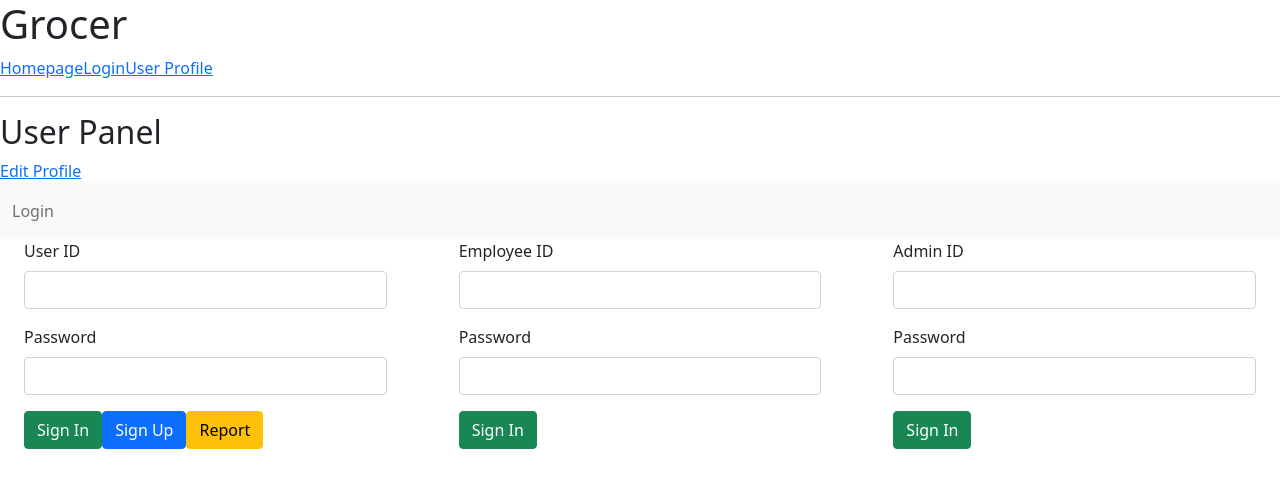
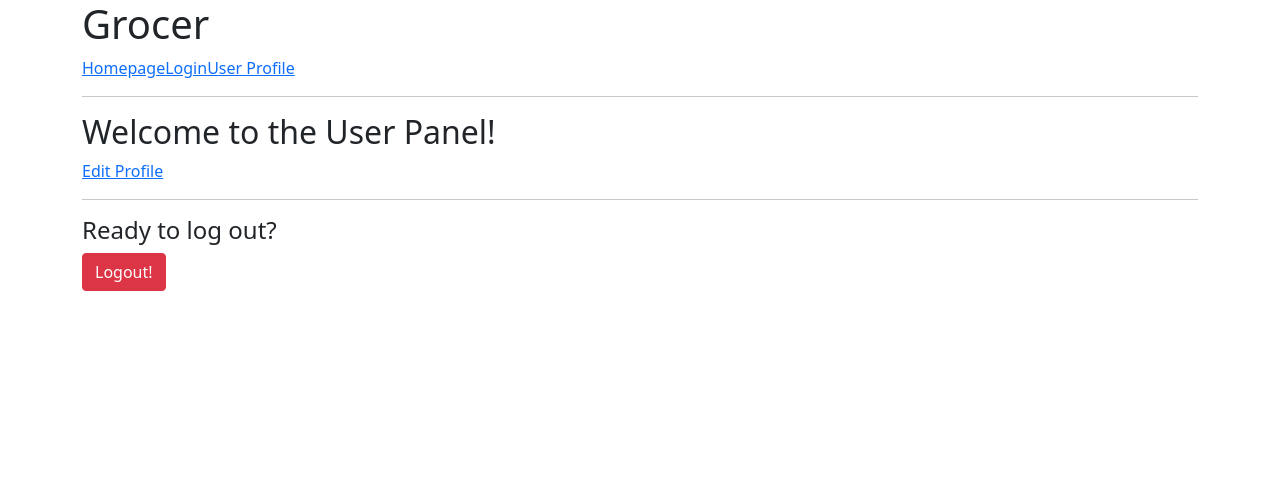
Before and after one commit to Chandu-Bhogi/Capstone-Project, an Angular app in the folder client/: page /userPortal in a window 1280 px wide. Shown: the top 488 px of the page. Built offline with nearby package versions, Linux system fonts and the light colour scheme.

Commit message:
++ user service, user update details req skeleton, user portal minor styling for ease of use

```diff
--- a/client/src/app/app.component.html
+++ b/client/src/app/app.component.html
@@ -1,9 +1,8 @@
-<div>
+<div class="container">
   <h1>Grocer</h1>
   <a [routerLink]="['']">Homepage</a>
   <a [routerLink]="['login']">Login</a>
   <a [routerLink]="['userPortal']">User Profile</a>
   <hr>
   <router-outlet></router-outlet>
-  <app-login></app-login>
 </div>
--- a/client/src/app/app.module.ts
+++ b/client/src/app/app.module.ts
@@ -11,6 +11,7 @@ import { EditProfileComponent } from './user/edit-profile/edit-profile.component
 import { FormsModule } from '@angular/forms';
 import { UserSignupComponent } from './user-signup/user-signup.component';
 import {ReactiveFormsModule } from '@angular/forms';
+import {HttpClientModule} from '@angular/common/http'
 
 @NgModule({
   declarations: [
@@ -26,7 +27,8 @@ import {ReactiveFormsModule } from '@angular/forms';
     BrowserModule,
     AppRoutingModule,
     FormsModule,
-    ReactiveFormsModule
+    ReactiveFormsModule,
+    HttpClientModule
   ],
   providers: [],
   bootstrap: [AppComponent]
--- a/client/src/app/user/user.component.css
+++ b/client/src/app/user/user.component.css
@@ -0,0 +1,8 @@
+br {
+    content: '\A';
+    display: contents;
+    white-space: pre;
+  }
+
+.logoutArea{
+}
--- a/client/src/app/user/user.component.html
+++ b/client/src/app/user/user.component.html
@@ -1,6 +1,14 @@
 <div>
-    <h2>User Panel</h2>
+    <h2>Welcome to the User Panel!</h2>
 
     <a [routerLink]="['/editProfile']">Edit Profile</a>
+
+
+    <hr>
+    <div class="logoutArea">
+        <h4>Ready to log out?</h4>
+        <input type="button" class="btn btn-danger" value="Logout!">
+    </div>
+
 </div>
 <router-outlet></router-outlet>
--- a/client/src/app/user/user.component.ts
+++ b/client/src/app/user/user.component.ts
@@ -12,4 +12,8 @@ export class UserComponent implements OnInit {
   ngOnInit(): void {
   }
 
+  logout_user(){
+    // send a logout request
+  }
+
 }
```
Also changed, not shown: client/src/app/user.service.ts (added, +28 -0 lines), 1 other file (tests, documents, lock files or other folders).
